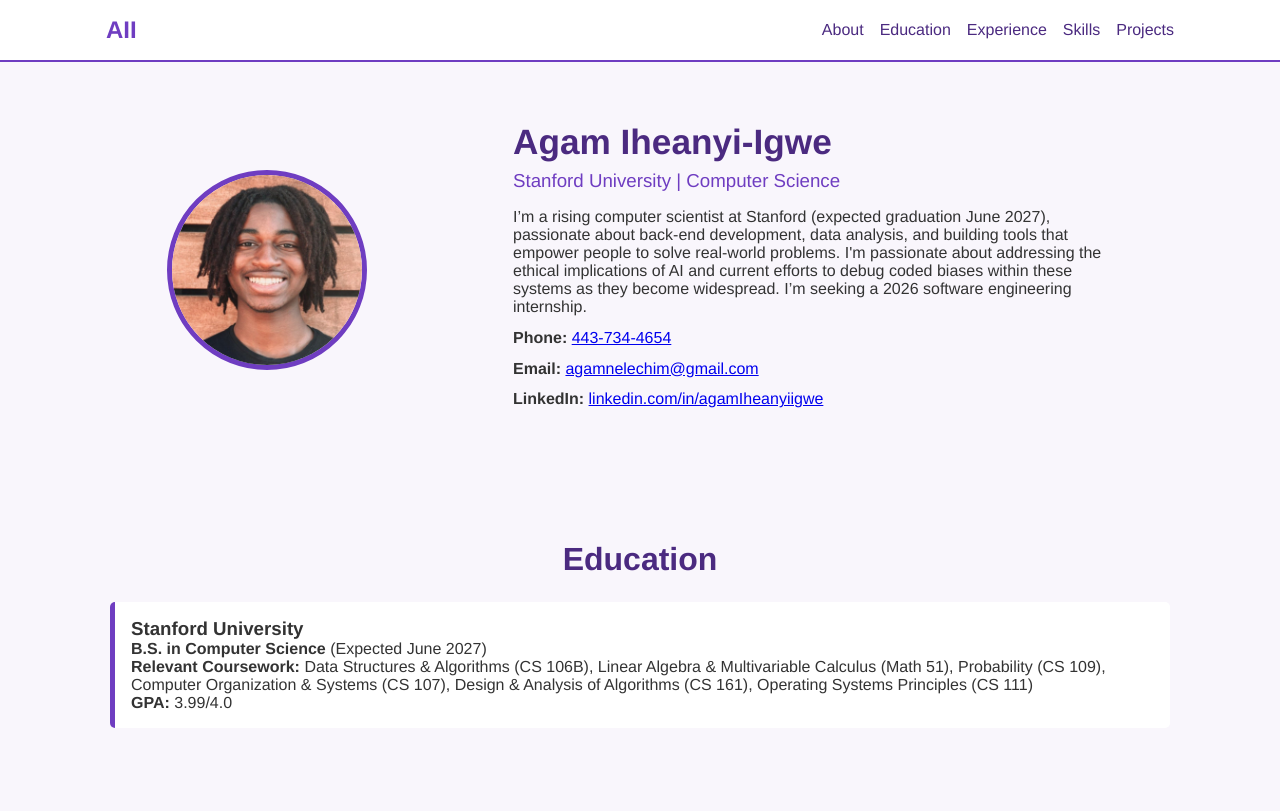
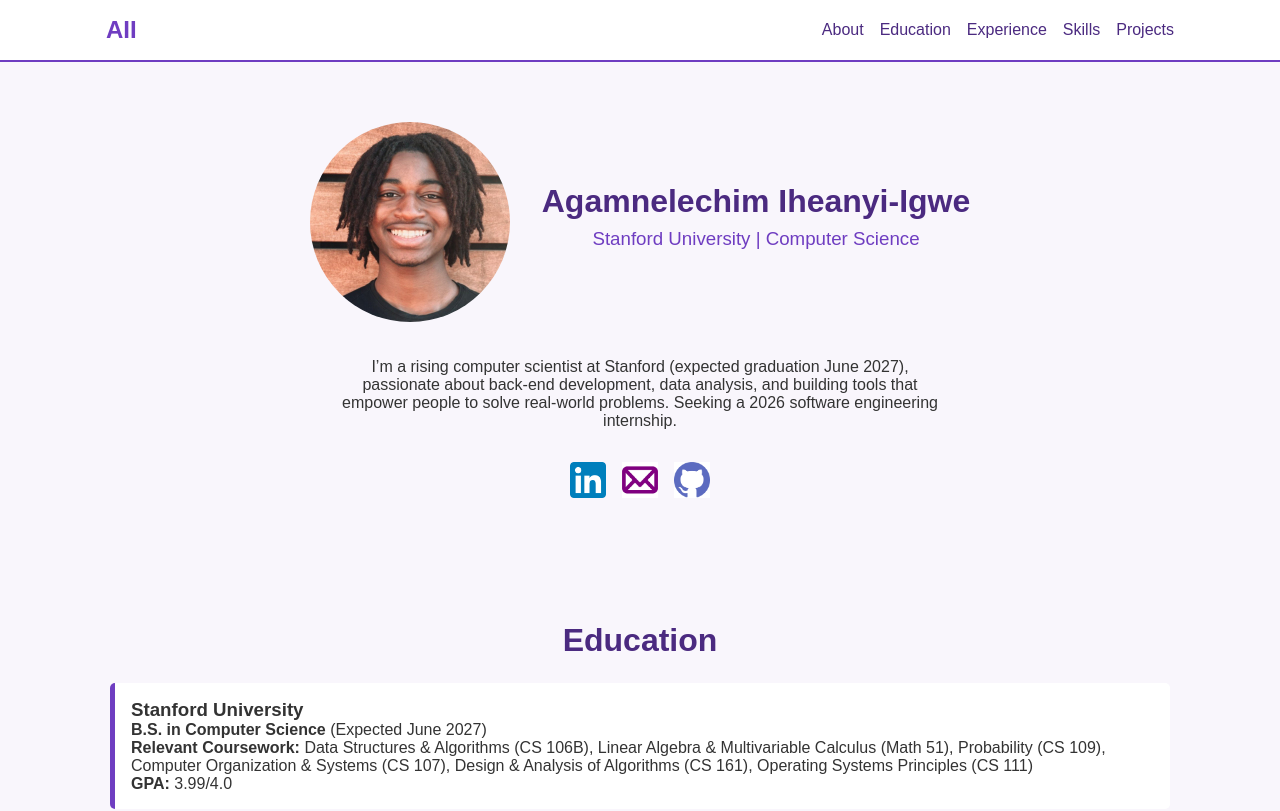
Before and after one commit to lag-gam/portfolio, a plain HTML site: page index.html in a window 1280 px wide. Shown: the top 811 px of the page. Drawn offline with Linux system fonts and the light colour scheme.

Commit message:
Clean up colors and font

```diff
--- a/index.html
+++ b/index.html
@@ -30,28 +30,43 @@
     </div>
   </header>
 
-  <!-- Hero / About Section -->
-  <section class="section about-section" id="about">
-    <div class="content">
-      <div class="profile-image">
-        <!-- Your headshot -->
-        <img src="images/profile.jpeg" alt="Profile photo of Agam">
+  <section id="about" class="about-section section">
+    <div class="about-container">
+      <!-- Top row: profile image + name & title -->
+      <div class="about-header">
+        <div class="profile-image">
+          <img src="images/profile.jpeg" alt="Profile photo of Agamnelechim" />
+        </div>
+        <div class="about-name-title">
+          <h1>Agamnelechim Iheanyi-Igwe</h1>
+          <h3>Stanford University | Computer Science</h3>
+        </div>
       </div>
-      <div class="about-text">
-        <h1>Agam Iheanyi-Igwe</h1>
-        <h3>Stanford University | Computer Science</h3>
+
+      <!-- Bio section, separated from the top row -->
+      <div class="about-bio">
         <p>
-          I’m a rising computer scientist at Stanford (expected graduation June 2027), passionate
-          about back-end development, data analysis, and building tools that empower people to solve
-          real-world problems. I'm passionate about addressing the ethical implications of AI and current
-          efforts to debug coded biases within these systems as they become widespread.
-          I’m seeking a 2026 software engineering internship.
+          I’m a rising computer scientist at Stanford (expected graduation June 2027),
+          passionate about back-end development, data analysis, and building tools that
+          empower people to solve real-world problems. Seeking a 2026 software engineering
+          internship.
         </p>
-        <p><strong>Phone:</strong> <a href="tel:443-734-4654">443-734-4654</a></p>
-        <p><strong>Email:</strong> <a href="mailto:agamnelechim@gmail.com">agamnelechim@gmail.com</a></p>
-        <p><strong>LinkedIn:</strong>
-          <a href="https://www.linkedin.com/in/agamIheanyiigwe" target="_blank">linkedin.com/in/agamIheanyiigwe</a>
-        </p>
+      </div>
+
+      <!-- Social icons -->
+      <div class="social-links">
+        <!-- LinkedIn -->
+        <a href="https://www.linkedin.com/in/agamIheanyiigwe" target="_blank">
+          <img src="images/linkedin.png" alt="LinkedIn Icon" />
+        </a>
+        <!-- Email -->
+        <a href="mailto:agamnelechim@gmail.com">
+          <img src="images/mail.png" alt="Email Icon" />
+        </a>
+        <!-- GitHub (replace 'username' with your actual GitHub username) -->
+        <a href="https://github.com/lag-gam" target="_blank">
+          <img src="images/github.png" alt="GitHub Icon" />
+        </a>
       </div>
     </div>
   </section>
--- a/style.css
+++ b/style.css
@@ -3,6 +3,14 @@
     margin: 0;
     padding: 0;
     box-sizing: border-box;
+  }
+
+  @font-face {
+    font-family: "MinecraftFont";
+    src: url("fonts/MinecraftFont.ttf") format("ttf"),
+         url("fonts/MinecraftFont.ttf") format("ttf");
+    font-weight: normal;
+    font-style: normal;
   }
 
   /* Colors */
@@ -16,7 +24,7 @@
 
   /* Body Styles */
   body {
-    font-family: "Helvetica Neue", Arial, sans-serif;
+    font-family: "MinecraftFont", sans-serif;
     color: var(--text-color);
     background-color: var(--light-purple);
     scroll-behavior: smooth; /* Smooth scrolling for anchor links */
@@ -79,12 +87,26 @@
     text-align: center;
   }
 
-  /* About Section */
-  .about-section .content {
+  /*****************************************
+  ABOUT SECTION
+******************************************/
+.about-section {
+    background-color: var(--light-purple);
+  }
+
+  .about-container {
+    display: flex;
+    flex-direction: column;
+    align-items: center;
+    gap: 2rem;
+  }
+
+  /* Top Row: Image + Name/Title side by side on larger screens */
+  .about-header {
     display: flex;
     flex-wrap: wrap;
     align-items: center;
-    justify-content: space-around;
+    justify-content: center; /* center horizontally */
     gap: 2rem;
   }
 
@@ -92,28 +114,50 @@
     width: 200px;
     height: 200px;
     object-fit: cover;
-    border-radius: 100%;
-    border: 5px solid var(--primary-purple);
+    /* Make it a circle with no border or outline */
+    border: none;
+    border-radius: 50%;
+    box-shadow: none;
   }
 
-  .about-text {
-    max-width: 600px;
+  /* Name and Title */
+  .about-name-title {
+    text-align: center;
   }
-
-  .about-text h1 {
-    font-size: 2.2rem;
+  .about-name-title h1 {
+    font-size: 2rem;
     color: var(--dark-purple);
     margin-bottom: 0.5rem;
   }
-
-  .about-text h3 {
+  .about-name-title h3 {
     color: var(--primary-purple);
     margin-bottom: 1rem;
     font-weight: 500;
   }
 
-  .about-text p {
-    margin-bottom: 0.8rem;
+  /* Bio sits below the top row */
+  .about-bio {
+    max-width: 600px;
+    text-align: center;
+  }
+
+  /*****************************************
+    SOCIAL ICONS
+  ******************************************/
+  .social-links {
+    display: flex;
+    gap: 1rem;
+  }
+
+  .social-links a img {
+    width: 36px;   /* or any size you like */
+    height: 36px;
+    transition: transform 0.3s;
+  }
+
+  /* Enlarge or highlight on hover */
+  .social-links a:hover img {
+    transform: scale(1.1);
   }
 
   /* Education Section */
```
Also changed, not shown: fonts/MinecraftFont.ttf (added), images/github.png (added), images/mail.png (added).
